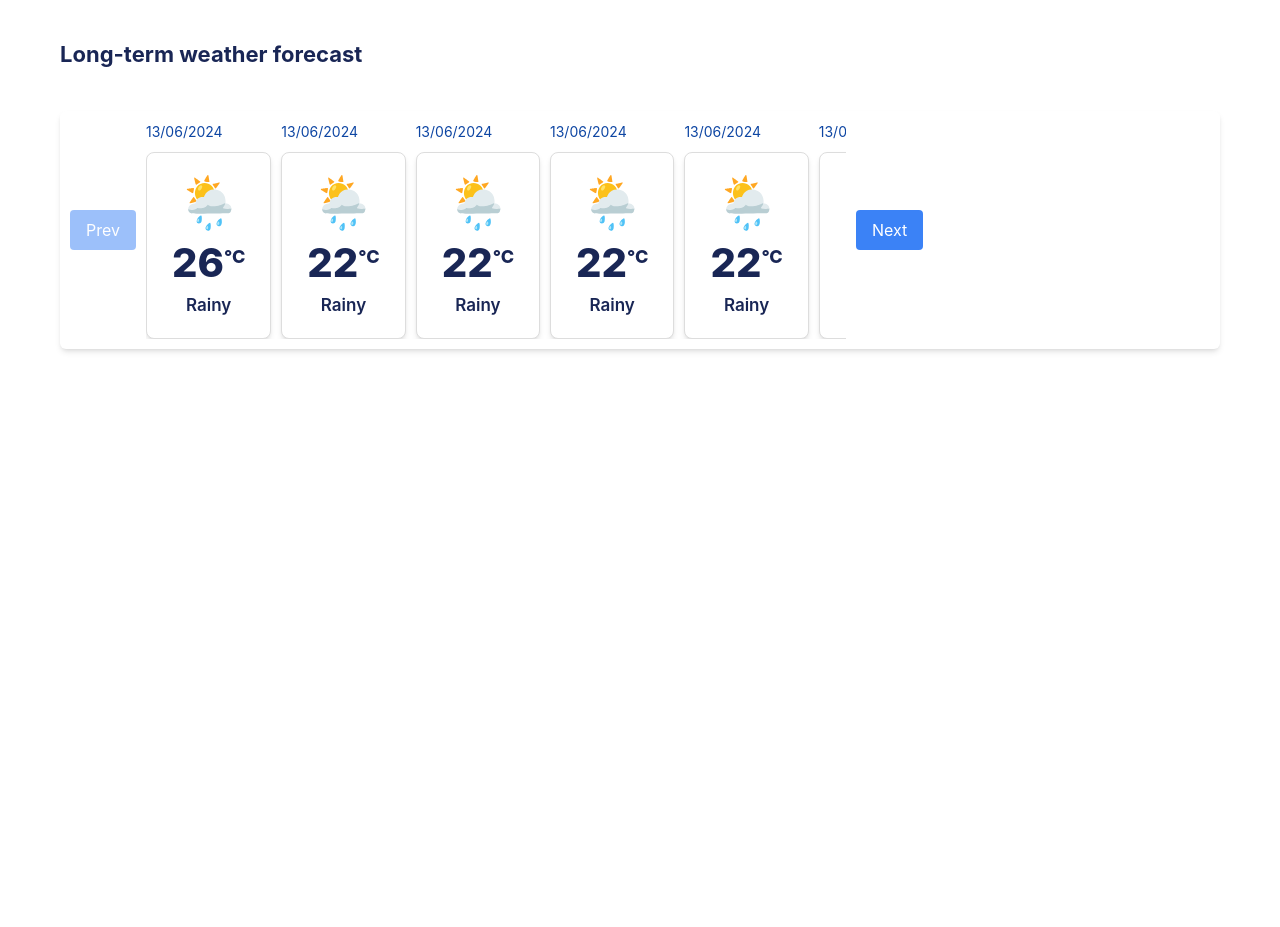
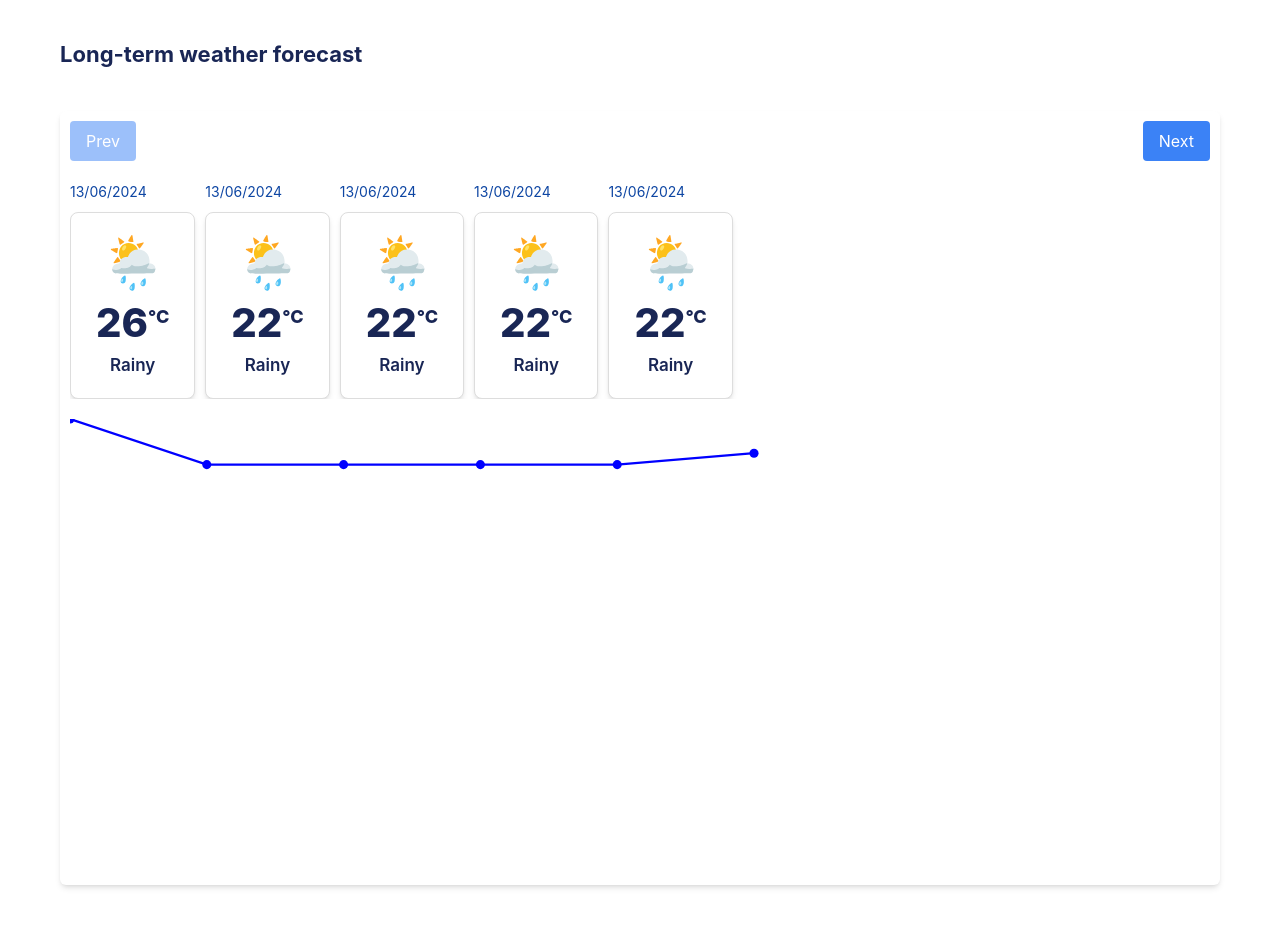
Before and after one commit to Daniel-Musunza/weather, a React (Create React App) app: page / in a window 1280 px wide. Shown: the part 1249-2176 px from the top of the page. Before the commit the page ends 1798 px from the top, so only its background shows below. Built offline with nearby package versions, Linux system fonts and the light colour scheme.

Commit message:
some changes

```diff
--- a/src/components/WeatherDisplay.jsx
+++ b/src/components/WeatherDisplay.jsx
@@ -66,20 +66,21 @@ const WeatherDisplay = () => {
     ]
 
     const [currentIndex, setCurrentIndex] = useState(0);
-    const [animationDirection, setAnimationDirection] = useState('');
 
     const handlePrev = () => {
-        if (currentIndex > 0) {
-            setAnimationDirection('slideRight');
-            setCurrentIndex((prevIndex) => prevIndex - 1);
-        }
+        setCurrentIndex((prevIndex) => Math.max(prevIndex - 1, 0));
     };
 
     const handleNext = () => {
-        if (currentIndex < weatherData.length - 6) {
-            setAnimationDirection('slideLeft');
-            setCurrentIndex((prevIndex) => prevIndex + 1);
-        }
+        setCurrentIndex((prevIndex) => Math.min(prevIndex + 1, weatherData.length - 6));
+    };
+
+    const calculateNodePosition = (index) => {
+        const data = weatherData[currentIndex + index];
+        const temperature = parseInt(data.temp);
+        const x = (index / 5) * 300;
+        const y = 30 - ((temperature - 20) * 5);
+        return { x, y };
     };
 
   return (
@@ -207,26 +208,24 @@ const WeatherDisplay = () => {
         <div className="flex flex-col">
             <h2 className='text-[22px] font-[700] text-darkBlue-2'>Long-term weather forecast</h2>
         </div>
-        <div className="bg-white rounded-[6px] shadow-md p-[10px] flex flex-row gap-[10px] items-center">
-            <div>
-                <button
-                    onClick={handlePrev}
-                    disabled={currentIndex === 0}
-                    className="px-4 py-2 bg-blue-500 text-white rounded disabled:opacity-50"
-                >
+        <div className="bg-white rounded-[6px] shadow-md p-[10px] flex flex-col gap-[20px]">
+            <div className="flex justify-between items-center">
+                <button onClick={handlePrev} disabled={currentIndex === 0} className="px-4 py-2 bg-blue-500 text-white rounded disabled:opacity-50">
                     Prev
                 </button>
+                <button onClick={handleNext} disabled={currentIndex >= weatherData.length - 6} className="px-4 py-2 bg-blue-500 text-white rounded disabled:opacity-50">
+                    Next
+                </button>
             </div>
-            <div className="w-[700px] flex flex-row gap-[10px] overflow-hidden">
-                <div className={`flex flex-row gap-[10px] transition-transform ${animationDirection === 'slideLeft' ? 'animate-slideLeft' : animationDirection === 'slideRight' ? 'animate-slideRight' : ''}`}>
-                    {weatherData.slice(currentIndex, currentIndex + 6).map((data, index) => (
-                        <div key={index} className="flex flex-col gap-[10px] min-w-[100px]">
+            <div className="flex gap-[10px] overflow-auto">
+                {weatherData.slice(currentIndex, currentIndex + 5).map((data, index) => (
+                    <div key={index} className="flex flex-col gap-[10px]">
                         <p className="text-[14px] text-darkBlue">{data.date}</p>
                         <div className="flex flex-col justify-center items-center bg-white py-[20px] px-[25px] rounded-lg border-[1px] border-[#ddd] shadow-md">
                             <div className="flex flex-col items-center gap-[10px]">
                                 <img
                                     src={data.image}
-                                        alt={data.condition}
+                                    alt=""
                                     className="h-[60px] w-[60px]"
                                 />
                             </div>
@@ -241,16 +240,25 @@ const WeatherDisplay = () => {
                     </div>
                 ))}
             </div>
-            </div>
-            <div>
-                <button
-                    onClick={handleNext}
-                    disabled={currentIndex >= weatherData.length - 6}
-                    className="px-4 py-2 bg-blue-500 text-white rounded disabled:opacity-50"
-                >
-                    Next
-                </button>
-            </div>
+            <svg viewBox="0 0 500 200" className="w-full h-auto">
+                {/* Graph line */}
+                <path
+                    d={Array.from({ length: 6 }, (_, index) => {
+                        const { x, y } = calculateNodePosition(index);
+                        return `${index === 0 ? 'M' : 'L'} ${x} ${y}`;
+                    }).join(' ')}
+                    fill="none"
+                    stroke="blue"
+                    strokeWidth="1"
+                />
+                {/* Nodes */}
+                {Array.from({ length: 6 }, (_, index) => {
+                    const { x, y } = calculateNodePosition(index);
+                    return (
+                        <circle key={index} cx={x} cy={y} r="2" fill="blue" />
+                    );
+                })}
+            </svg>
         </div>
     </div>
   )
```
Lines whose indentation alone changed are shown as unchanged.
